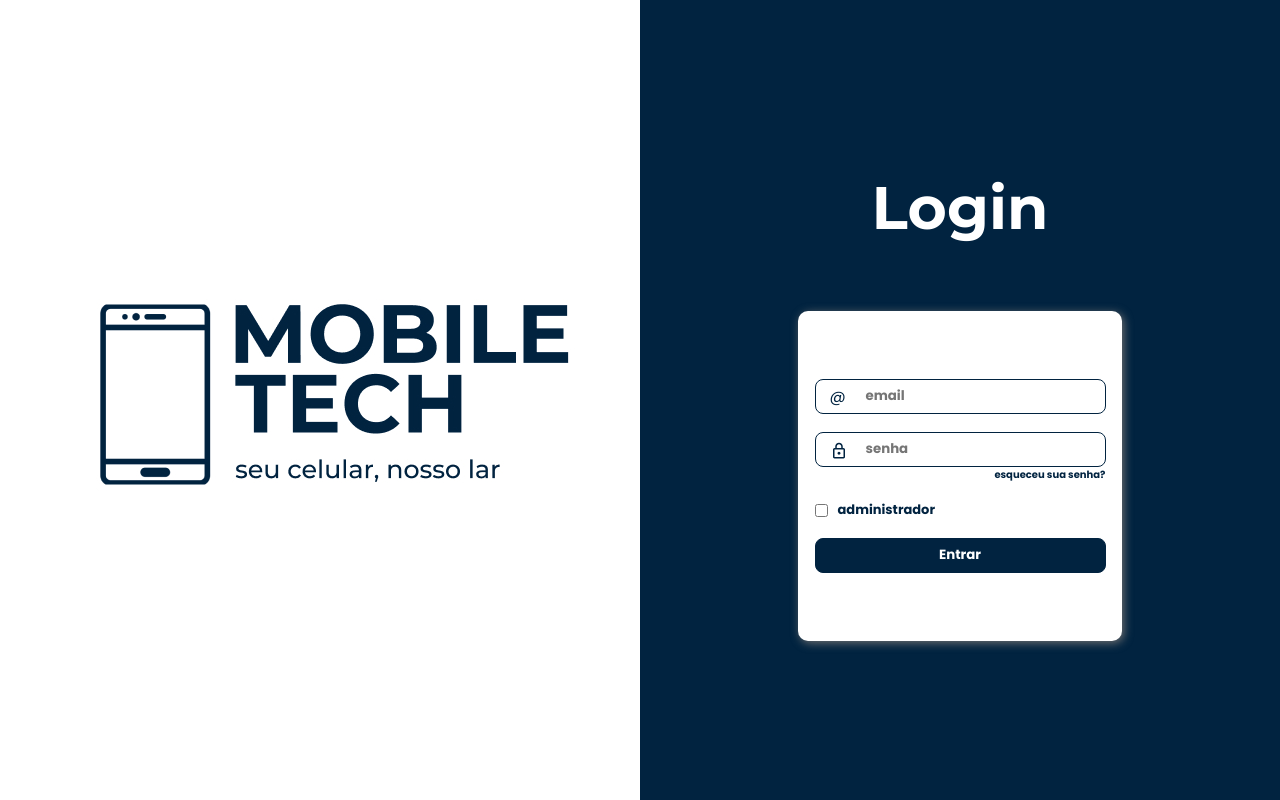
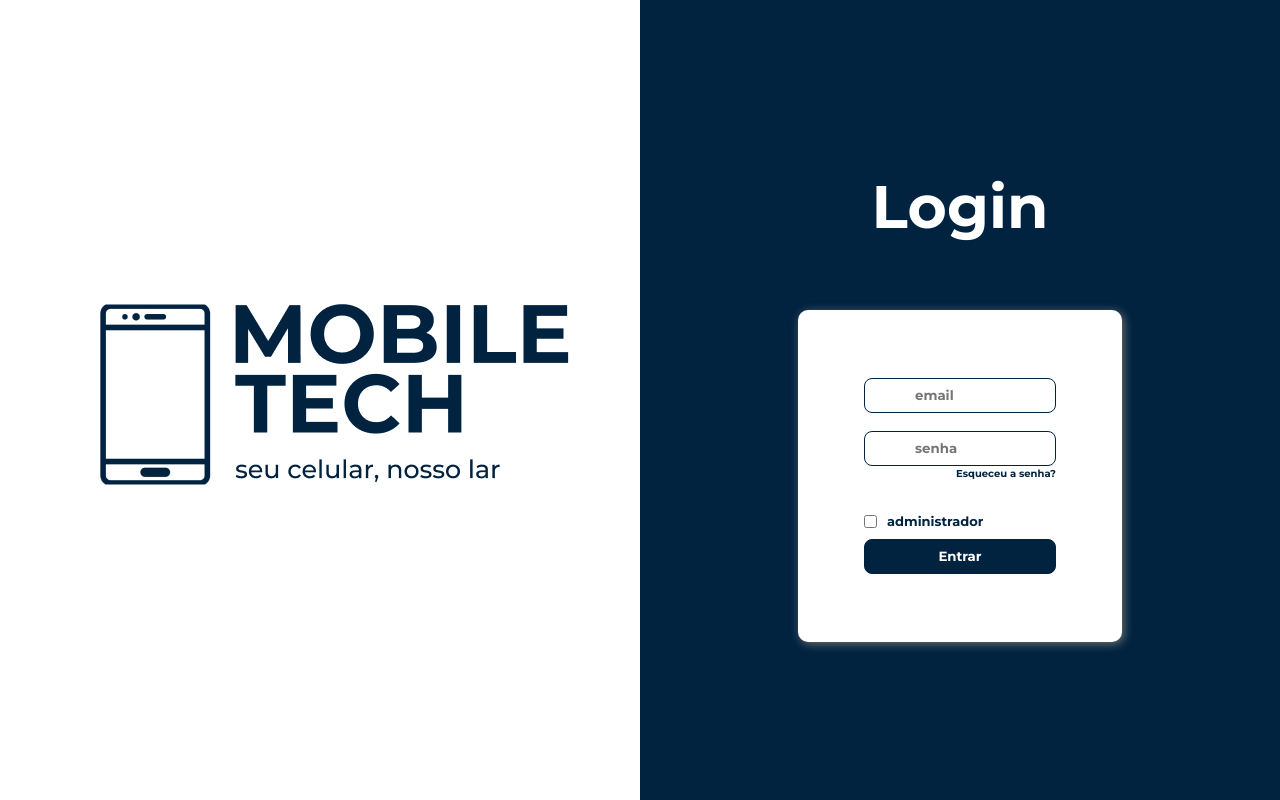
Before and after one commit to projeto-de-software-2info/sistema_de_manutencao, a Vue app: page / in a window 1280 px wide. Built offline with nearby package versions, Linux system fonts and the light colour scheme.

Commit message:
REFACTOR: Form componentizado novamente #26

```diff
--- a/src/assets/main.css
+++ b/src/assets/main.css
@@ -5,5 +5,5 @@
   padding: 0;
   margin: 0;
   box-sizing: border-box;
-  font-family: "Montserrat", sans-serif;
+  font-family: 'Montserrat', sans-serif;
 }
--- /dev/null
+++ b/src/components/Form/DefaultForm.vue
@@ -0,0 +1,95 @@
+<script setup>
+import { ref } from 'vue'
+import ButtonForm from './button/ButtonForm.vue'
+import InputForm from './input/InputForm.vue'
+const props = defineProps(['fields', 'dados', 'titulo'])
+const formdata = ref({ ...props.dados })
+function estilo(type) {
+  if (type == 'checkbox') {
+    return 'content-check'
+  } else {
+    return 'content-input'
+  }
+}
+</script>
+<template>
+  <div>
+    <h1>{{ props.titulo }}</h1>
+    <div class="form">
+      <form @submit.prevent="$emit('enviar', formdata)" validate>
+        <div :class="[estilo(field.type)]" v-for="(field, index) in fields" :key="index">
+          <div class="icon"></div>
+          <InputForm
+            :type="field.type"
+            :placeholder="field.placeholder"
+            v-model="formdata[field.value]"
+            :required="field.required"
+          />
+          <small v-if="field.type == 'password'">Esqueceu a senha?</small>
+          <div v-if="field.type == 'checkbox'" class="checkbox">{{ field.nome }}</div>
+        </div>
+        <ButtonForm titulo="Entrar" />
+      </form>
+    </div>
+  </div>
+</template>
+
+<style scoped>
+* {
+  font-weight: bold;
+}
+.content-input {
+  display: flex;
+  position: relative;
+  flex-direction: column;
+}
+.content-check {
+  display: flex;
+  align-items: center;
+}
+.checkbox {
+  display: block;
+  align-items: center;
+  flex-direction: row;
+  margin-left: 10px;
+  font-size: 13px;
+}
+
+.icon {
+  position: absolute;
+  margin: 5px 15px;
+  user-select: none;
+}
+
+.icon img {
+  width: 18px;
+  margin: 5px 0;
+}
+
+small {
+  width: 100%;
+  display: flex;
+  justify-content: end;
+  font-size: 10px;
+  cursor: pointer;
+  margin-bottom: 22px;
+}
+h1 {
+  color: white;
+  font-size: 60px;
+  text-align: center;
+  margin-bottom: 55px;
+}
+
+.form {
+  width: 324px;
+  padding: 68px 50px;
+  background-color: white;
+  display: flex;
+  align-items: center;
+  justify-content: center;
+  font-size: 16px;
+  border-radius: 10px;
+  box-shadow: 2px 2px 10px #707070;
+}
+</style>
--- a/src/components/Login/form/input/LoginInput.vue
+++ b/src/components/Form/input/InputForm.vue
@@ -59,6 +59,7 @@ input[type='email'] {
   margin-bottom: 18px;
 }
 
+
 input::placeholder {
   font-weight: bold;
   padding: 15px;
--- a/src/components/Login/DefaultLogin.vue
+++ b/src/components/Login/DefaultLogin.vue
@@ -1,6 +1,43 @@
 <script setup>
-import LoginForm from './form/LoginForm.vue'
 import LoginLogo from './logo/LoginLogo.vue'
+import DefaultForm from '../Form/DefaultForm.vue'
+import { ref } from 'vue'
+import router from '@/router'
+
+const dados = ref({
+  email: '',
+  senha: '',
+  adm: ''
+})
+
+const fields = [
+  {
+    type: 'email',
+    placeholder: 'email',
+    value: 'email',
+    required: 'true'
+  },
+  {
+    type: 'password',
+    placeholder: 'senha',
+    value: 'senha',
+    required: 'true'
+  },
+  {
+    type: 'checkbox',
+    value: 'adm',
+    nome: 'administrador'
+  }
+]
+
+function salvar(info) {
+  dados.value = info
+  if (dados.value.adm == true) {
+    router.push('/home')
+  } else {
+    router.push('/oii')
+  }
+}
 </script>
 <template>
   <main>
@@ -8,12 +45,7 @@ import LoginLogo from './logo/LoginLogo.vue'
       <LoginLogo />
     </section>
     <section class="login-form">
-      <div>
-        <h1>Login</h1>
-        <div class="form">
-          <LoginForm />
-        </div>
-      </div>
+      <DefaultForm :fields="fields" @enviar="salvar" :dados="dados" titulo="Login" />
     </section>
   </main>
 </template>
@@ -43,23 +75,4 @@ main section {
 .login-logo {
   background-color: white;
 }
-
-h1 {
-  color: white;
-  font-size: 60px;
-  text-align: center;
-  margin-bottom: 55px;
-}
-
-.form {
-  width: 324px;
-  padding: 68px 50px;
-  background-color: white;
-  display: flex;
-  align-items: center;
-  justify-content: center;
-  font-size: 16px;
-  border-radius: 10px;
-  box-shadow: 2px 2px 10px #707070;
-}
 </style>
--- a/src/components/Login/form/LoginForm.vue
+++ /dev/null
@@ -1,77 +0,0 @@
-<script setup>
-import LoginInput from './input/LoginInput.vue'
-import EnviarButton from './button/EnviarButton.vue'
-import { reactive } from 'vue'
-import router from '@/router'
-
-const usuario = reactive({
-  email: '',
-  senha: '',
-  adm: ''
-})
-
-function logar() {
-  if (usuario.adm == true) {
-    router.push('/home')
-  } else {
-    router.push('/paginaInicialCliente')
-  }
-}
-</script>
-<template>
-  <form @submit.prevent="logar()" validate>
-    <div class="content-input">
-      <div class="icon">@</div>
-      <LoginInput type="email" placeholder="email" v-model="usuario.email" :required="true" />
-    </div>
-    <div class="content-input">
-      <div class="icon"><img src="../../../../public/cadeado.svg" alt="" /></div>
-      <LoginInput type="password" placeholder="senha" v-model="usuario.senha" :required="true" />
-    </div>
-    <small>esqueceu sua senha?</small>
-    <div class="input-checkbox">
-      <LoginInput type="checkbox" v-model="usuario.adm" :required="false" />administrador
-    </div>
-    <EnviarButton titulo="Entrar" />
-  </form>
-</template>
-
-<style scoped>
-@import url('https://fonts.googleapis.com/css2?family=Poppins:ital,wght@0,100;0,200;0,300;0,400;0,500;0,600;0,700;0,800;0,900;1,100;1,200;1,300;1,400;1,500;1,600;1,700;1,800;1,900&display=swap');
-* {
-  font-family: "Poppins", sans-serif;
-}
-.content-input {
-  display: flex;
-  position: relative;
-}
-
-.icon {
-  position: absolute;
-  margin: 5px 15px;
-  user-select: none;
-}
-
-.icon img {
-  width: 18px;
-  margin: 5px 0;
-}
-
-.input-checkbox {
-  display: flex;
-  align-items: center;
-  gap: 10px;
-  font-size: 13px;
-  margin: 10px 0 10px 0;
-  font-weight: bold;
-}
-
-small {
-  width: 100%;
-  display: flex;
-  justify-content: end;
-  font-size: 10px;
-  cursor: pointer;
-  font-weight: bold;
-}
-</style>
```
Also changed, not shown: src/assets/imagens/cadeado.svg (renamed from public/cadeado.svg), src/components/Form/button/ButtonForm.vue (renamed from src/components/Login/form/button/EnviarButton.vue).
